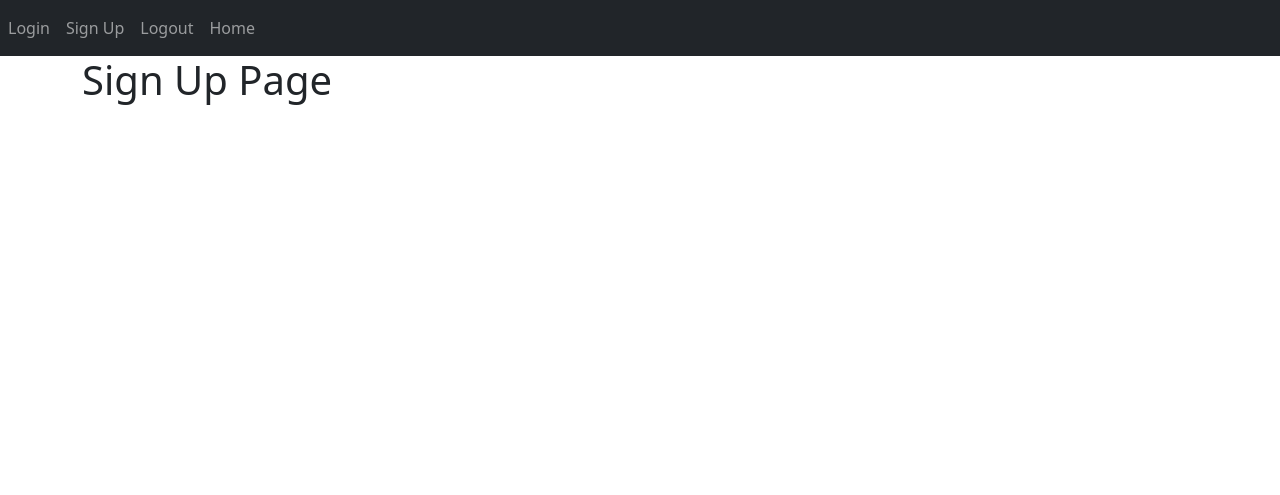
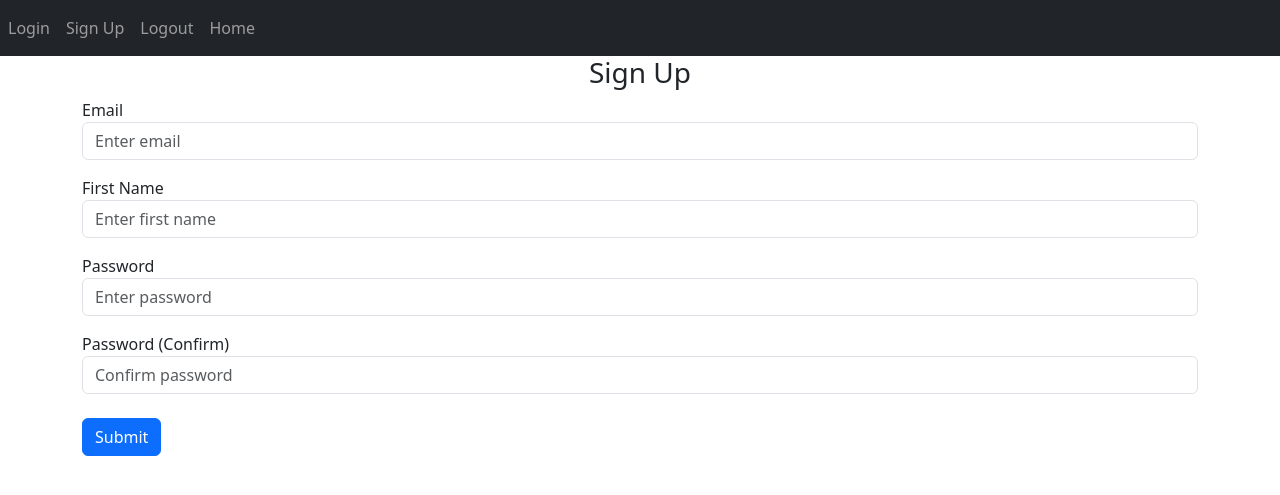
Before and after one commit to juansesuescun/flaskWebApp, a Flask app: page /sign-up in a window 1280 px wide. Shown: the top 495 px of the page. Run offline with Flask 3, Linux system fonts and the light colour scheme; some libraries are stand-ins or nearby versions.

Commit message:
creacion de formularios sign up login

```diff
--- a/website/auth.py
+++ b/website/auth.py
@@ -7,7 +7,7 @@ auth = Blueprint('auth', __name__)
 #Definiendo las rutas para login logout
 @auth.route('/login')
 def login():
-    return render_template("login.html", text = "Testing", user = "Juanse")
+    return render_template("login.html", boolean = True)
 
 @auth.route('/logout')
 def logout():
--- a/website/templates/sign_up.html
+++ b/website/templates/sign_up.html
@@ -2,5 +2,28 @@
 {% block title %}Sign Up{% endblock %}
 
 {% block content %}
-<h1>Sign Up Page</h1>
+<form method = "POST">
+    <h3 align = "center"> Sign Up </h3>
+    <div class = "form-group">
+        <label for= "email"> Email </label>
+        <input type = "email" class = "form-control" id = "email" name = "email" placeholder="Enter email"/>
+    </div>
+
+    <div class = "form-group" >
+        <label for= "firstname" class="mt-3"> First Name </label>
+        <input type = "text" class = "form-control" id = "firstname" name = "firstname" placeholder="Enter first name"/>
+    </div>
+
+    <div class = "form-group">
+        <label for= "password1" class="mt-3"> Password </label>
+        <input type = "password" class = "form-control" id = "password1" name = "password1" placeholder="Enter password"/>
+    </div>
+
+    <div class = "form-group">
+        <label for= "password2" class="mt-3"> Password (Confirm)</label>
+        <input type = "password" class = "form-control" id = "password2" name = "password2" placeholder="Confirm password"/>
+    </div>
+    <br/>
+    <button type="submit" class = "btn btn-primary">Submit </button>
+</form>
 {% endblock %}
```
Also changed, not shown: website/templates/login.html (+18 -3 lines).
